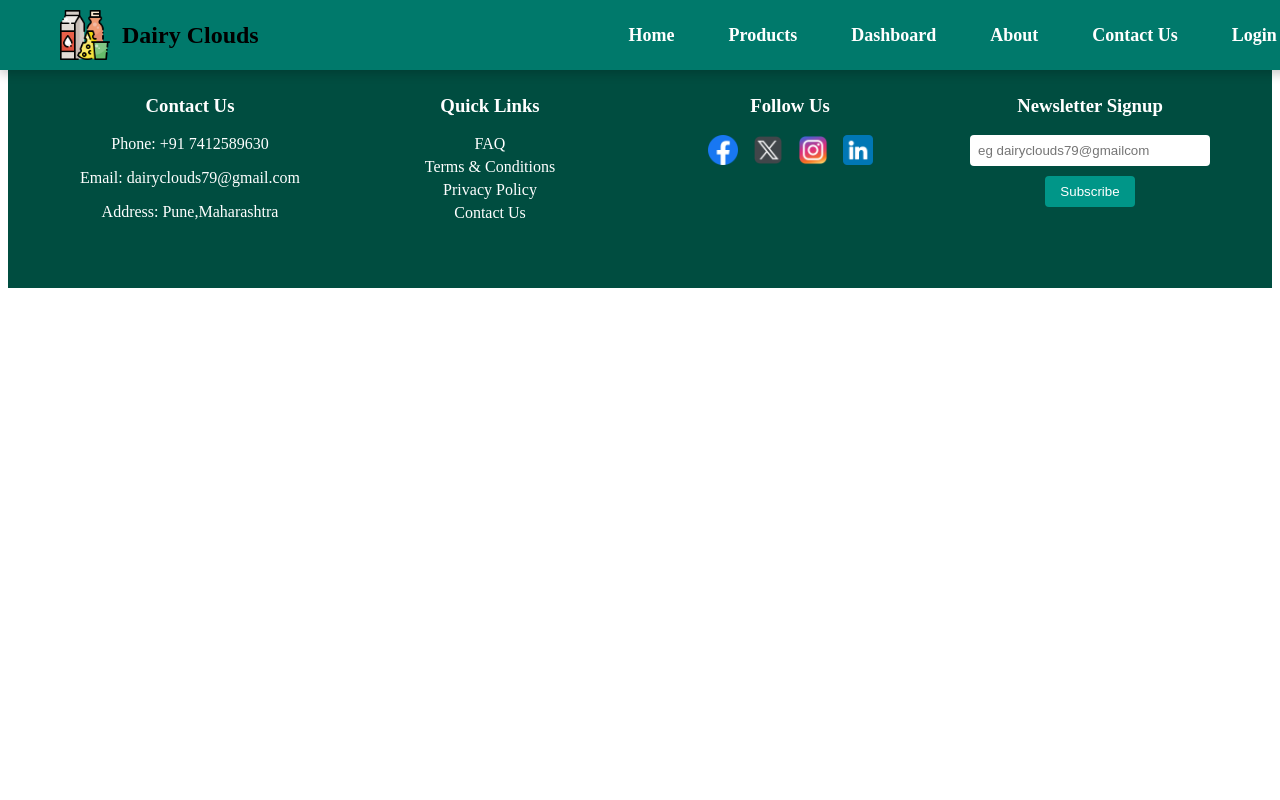
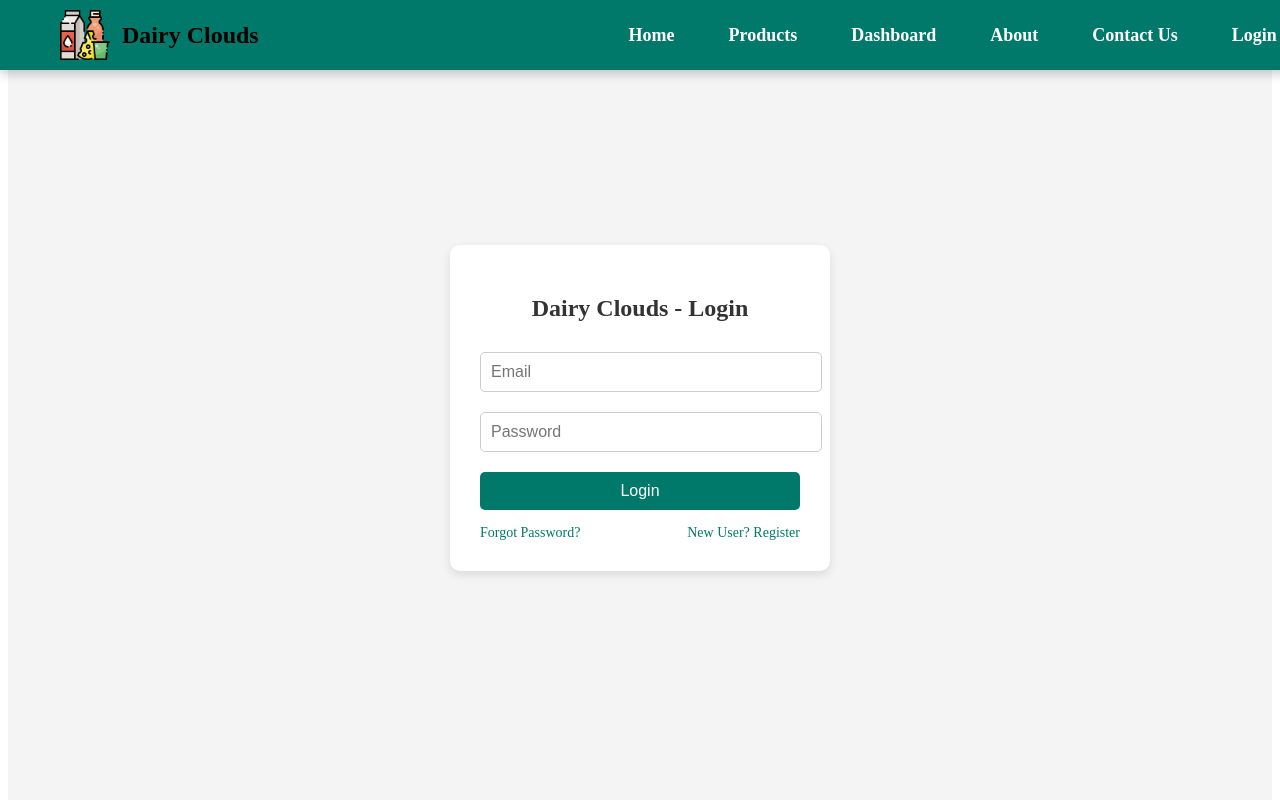
Before and after one commit to Pratik-shedge07/Dairy_Clouds, a React (Create React App) app: page /login in a window 1280 px wide. Shown: the top 800 px of the page. Built offline with nearby package versions, Linux system fonts and the light colour scheme.

Commit message:
login page created

```diff
--- a/src/pages/Login.jsx
+++ b/src/pages/Login.jsx
@@ -1,9 +1,71 @@
-import React from 'react'
+import React from "react";
 
 function Login() {
   return (
-    <div>Login</div>
-  )
+    <div style={styles.container}>
+      <div style={styles.card}>
+        <h2 style={styles.title}>Dairy Clouds - Login</h2>
+        <input type="text" placeholder="Email" style={styles.input} />
+        <input type="password" placeholder="Password" style={styles.input} />
+        <button style={styles.loginButton}>Login</button>
+        <div style={styles.linksContainer}>
+          <a href="#" style={styles.link}>Forgot Password?</a>
+          <a href="#" style={styles.link}>New User? Register</a>
+        </div>
+      </div>
+    </div>
+  );
 }
 
-export default Login
+const styles = {
+  container: {
+    display: "flex",
+    justifyContent: "center",
+    alignItems: "center",
+    height: "100vh",
+    backgroundColor: "#f4f4f4",
+  },
+  card: {
+    backgroundColor: "#fff",
+    padding: "30px",
+    borderRadius: "10px",
+    boxShadow: "0 4px 10px rgba(0, 0, 0, 0.1)",
+    textAlign: "center",
+    width: "320px",
+  },
+  title: {
+    marginBottom: "20px",
+    color: "#333",
+  },
+  input: {
+    width: "100%",
+    padding: "10px",
+    margin: "10px 0",
+    border: "1px solid #ccc",
+    borderRadius: "5px",
+    fontSize: "16px",
+  },
+  loginButton: {
+    width: "100%",
+    padding: "10px",
+    backgroundColor: "#00796B",
+    color: "white",
+    border: "none",
+    borderRadius: "5px",
+    fontSize: "16px",
+    cursor: "pointer",
+    marginTop: "10px",
+  },
+  linksContainer: {
+    marginTop: "15px",
+    display: "flex",
+    justifyContent: "space-between",
+  },
+  link: {
+    color: "#00796B",
+    textDecoration: "none",
+    fontSize: "14px",
+  },
+};
+
+export default Login;
```
